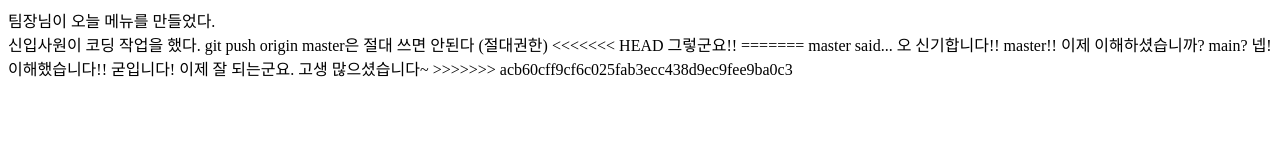
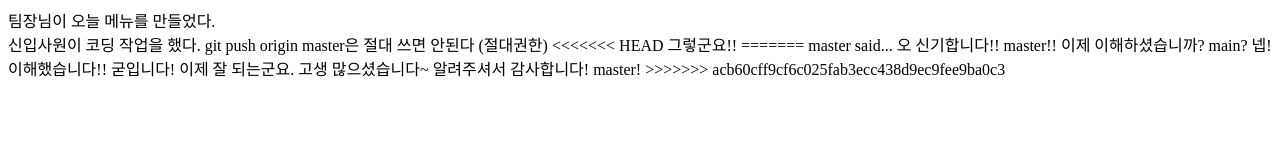
Before and after one commit to magrita00/JAVA1, a plain HTML site: page index.html in a window 1280 px wide. Drawn offline with Linux system fonts and the light colour scheme.

Commit message:
thank you master

```diff
--- a/index.html
+++ b/index.html
@@ -24,6 +24,8 @@
 		넵! 이해했습니다!!
 
 		굳입니다! 이제 잘 되는군요. 고생 많으셨습니다~
+
+		알려주셔서 감사합니다! master!
 >>>>>>> acb60cff9cf6c025fab3ecc438d9ec9fee9ba0c3
 	</section>
 </body>
```
